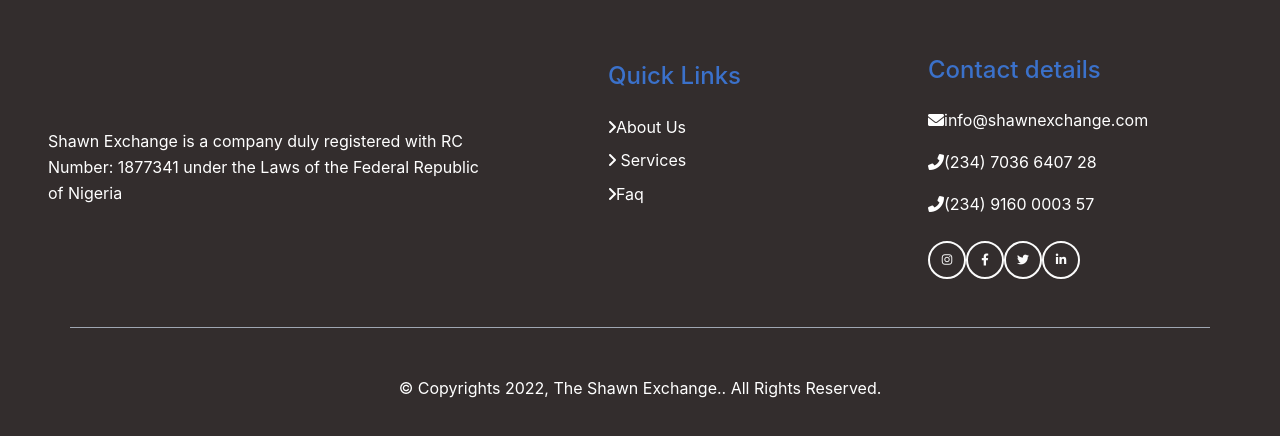
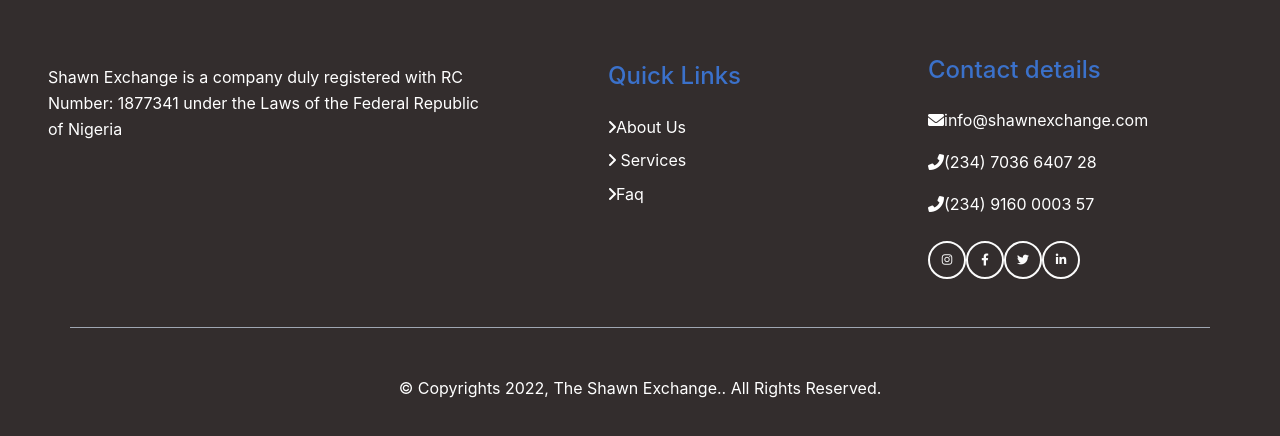
Before and after one commit to aridguy/fergieXchange, a React (Create React App) app: page / in a window 1280 px wide. Shown: the part 3147-3583 px from the top of the page. Built offline with nearby package versions, Linux system fonts and the light colour scheme.

Commit message:
adjusted something in the footer.css

```diff
--- a/src/Components/Footer/Footer.css
+++ b/src/Components/Footer/Footer.css
@@ -15,6 +15,6 @@
 .siii{
     position: relative;
 
-    top: 28em;
+    top: 24em;
 
 }
```
